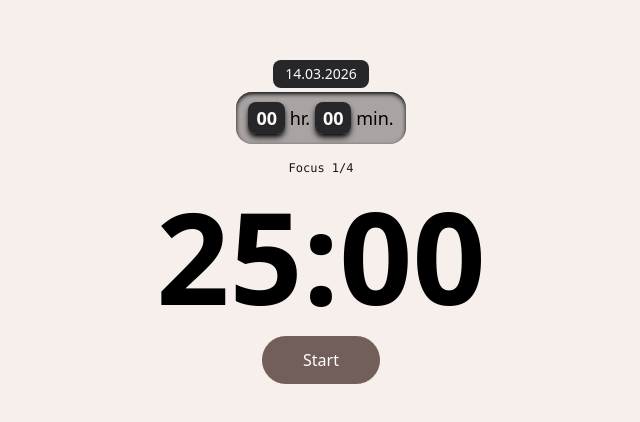
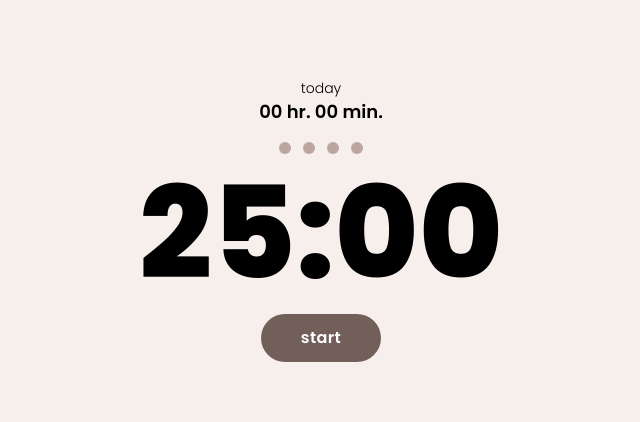
Before and after one commit to plwtx/chai.study, a React (Vite) app: page / in a window 1280 px wide. Shown: the part 180-602 px from the top of the page, without its empty margins (319-959 px from the left). Built offline with nearby package versions, Linux system fonts and the light colour scheme; a web font is replaced by a local one; what @toolwind/corner-shape would draw is missing.

Commit message:
FIX: Phase indicator changed to dot style.

```diff
--- a/package.json
+++ b/package.json
@@ -27,6 +27,8 @@
   "devDependencies": {
     "@eslint/js": "^9.39.1",
     "@tailwindcss/vite": "^4.1.18",
+    "@testing-library/jest-dom": "^6.9.1",
+    "@testing-library/react": "^16.3.2",
     "@types/node": "^24.10.1",
     "@types/react": "^19.2.5",
     "@types/react-dom": "^19.2.3",
@@ -35,11 +37,13 @@
     "eslint-plugin-react-hooks": "^7.0.1",
     "eslint-plugin-react-refresh": "^0.4.24",
     "globals": "^16.5.0",
+    "jsdom": "^28.1.0",
     "prettier": "^3.8.0",
     "prettier-plugin-tailwindcss": "^0.7.2",
     "tailwindcss": "^4.1.18",
     "typescript": "~5.9.3",
     "typescript-eslint": "^8.46.4",
-    "vite": "^7.2.4"
+    "vite": "^7.2.4",
+    "vitest": "^4.1.0"
   }
 }
--- a/src/components/ui/button.tsx
+++ b/src/components/ui/button.tsx
@@ -3,12 +3,12 @@ import { cva, type VariantProps } from "class-variance-authority";
 import { cn } from "@/lib/utils";
 
 const buttonVariants = cva(
-  "text-center font-normal transition-all duration-300 ease-in-out cursor-pointer",
+  "text-center font-normal font-poppins transition-all duration-300 ease-in-out cursor-pointer",
   {
     variants: {
       intent: {
         primary:
-          "px-3 p-1 bg-brown-500 text-white rounded-full hover:scale-110 hover:bg-transparent hover:text-black capitalize border border-brown-500 border-y-0",
+          "px-3 p-1 bg-brown-500 text-white rounded-full hover:scale-120 hover:bg-transparent hover:text-brown-600 font-semibold tracking-wide",
         secondary: "",
         copy: "",
       },
--- a/src/features/focus-timer/components/clock.tsx
+++ b/src/features/focus-timer/components/clock.tsx
@@ -10,7 +10,7 @@ function formatTime(totalSeconds: number): string {
 
 export default function Clock({ seconds }: ClockProps) {
   return (
-    <h1 className="font-sans text-9xl font-semibold antialiased">
+    <h1 className="font-poppins text-9xl font-extrabold antialiased">
       {formatTime(seconds)}
     </h1>
   );
--- a/src/features/focus-timer/components/daily-focus.tsx
+++ b/src/features/focus-timer/components/daily-focus.tsx
@@ -9,19 +9,13 @@ export default function DailyFocus({ hours, minutes }: DailyFocusProps) {
   const currentDate = useCurrentDate();
   return (
     <>
-      <div className="flex flex-col items-center justify-center text-sm font-normal">
-        <p className="my-1 rounded-lg bg-zinc-800 p-1 px-3 text-zinc-50">
+      <div className="font-poppins flex flex-col items-center justify-center text-sm font-normal">
+        {/* <p className="my-1 rounded-lg bg-zinc-800 p-1 px-3 text-zinc-50">
           {currentDate}
-        </p>
-        <p className="rounded-2xl bg-zinc-900/35 p-3 px-3 text-lg font-light shadow-inner shadow-zinc-950">
-          <span className="rounded-lg bg-zinc-800 p-1 px-2 font-semibold text-zinc-50 shadow-md shadow-zinc-950">
-            {hours}
-          </span>{" "}
-          hr.{" "}
-          <span className="rounded-lg bg-zinc-800 p-1 px-2 font-semibold text-zinc-50 shadow-md shadow-zinc-950">
-            {minutes}
-          </span>{" "}
-          min.
+        </p> */}
+        <p className="font-light">today</p>
+        <p className="text-lg font-semibold">
+          {hours} hr. {minutes} min.
         </p>
       </div>
     </>
--- a/src/features/focus-timer/index.tsx
+++ b/src/features/focus-timer/index.tsx
@@ -4,12 +4,6 @@ import { useTimer } from "./hooks/useTimer";
 import { useDailyTotal } from "./hooks/useDailyTotal";
 import { Button } from "@/components/ui/button";
 import DailyFocus from "./components/daily-focus";
-
-const PHASE_LABELS: Record<string, string> = {
-  focus: "Focus",
-  break: "Short Break",
-  "long-break": "Long Break",
-};
 
 function OvertimeBanner() {
   const overtime = useAppStore((s) => s.overtime);
@@ -27,19 +21,8 @@ function OvertimeBanner() {
 }
 
 export default function FocusTimer() {
-  const {
-    seconds,
-    status,
-    overtime,
-    phase,
-    pomodoroCount,
-    start,
-    pause,
-    endCycle,
-  } = useTimer();
+  const { seconds, status, pomodoroCount, start, pause, endCycle } = useTimer();
   const { hours, minutes } = useDailyTotal();
-
-  const isFocusPhase = phase === "focus";
 
   return (
     <>
@@ -48,11 +31,19 @@ export default function FocusTimer() {
         <div className="flex h-full w-full flex-col items-center justify-center gap-4">
           <DailyFocus hours={hours} minutes={minutes} />
 
-          {/* Phase label */}
-          <p className="font-mono text-xs text-zinc-900">
-            {overtime ? "overtime" : PHASE_LABELS[phase]}
-            {isFocusPhase && !overtime && ` ${pomodoroCount + 1}/4`}
-          </p>
+          {/* Phase dots */}
+          <div className="flex items-center justify-center gap-3">
+            {[0, 1, 2, 3].map((i) => (
+              <div
+                key={i}
+                className={
+                  i < pomodoroCount
+                    ? "bg-brown-600 h-4 w-4 rounded-full"
+                    : "bg-brown-300 h-3 w-3 rounded-full"
+                }
+              />
+            ))}
+          </div>
 
           <Clock seconds={seconds} />
 
```
Also changed, not shown: 1 other file (tests, documents, lock files or other folders).
